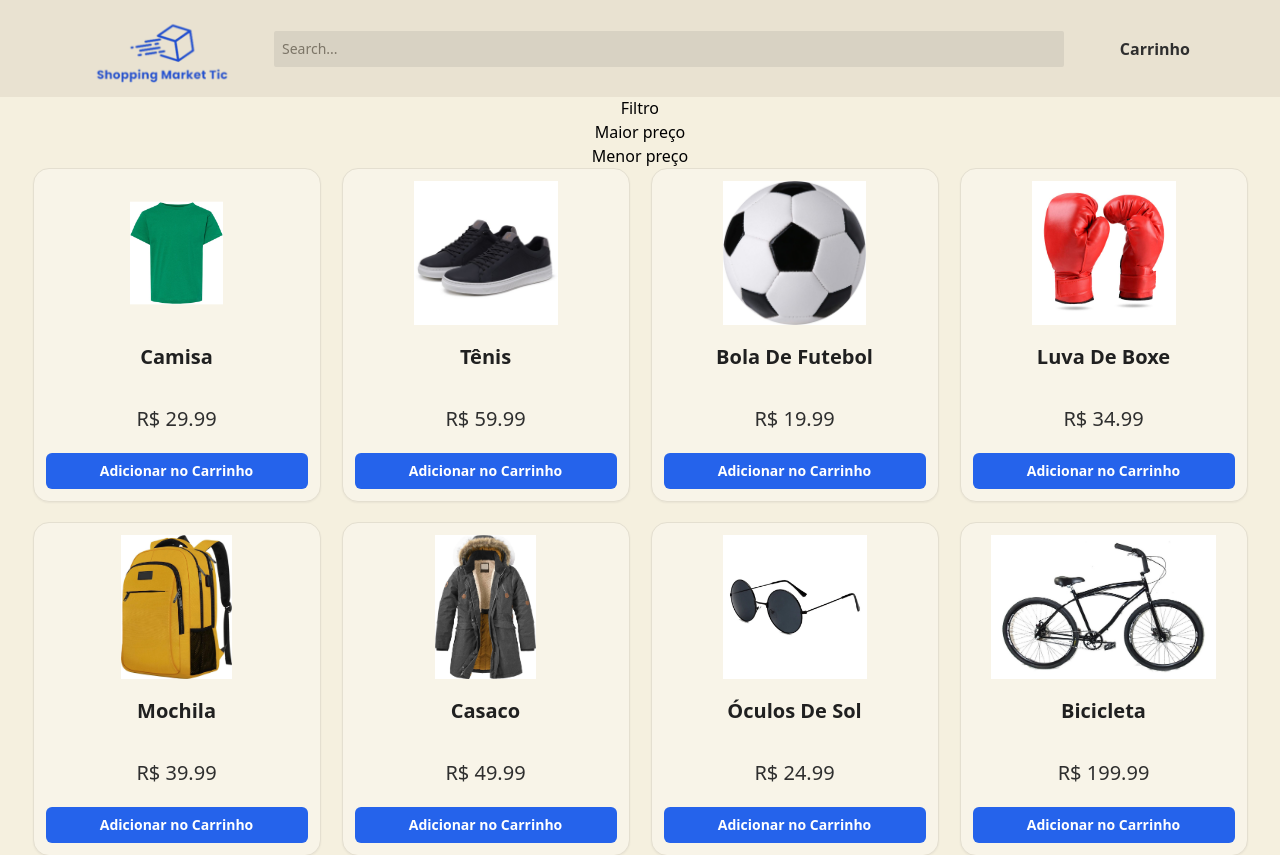
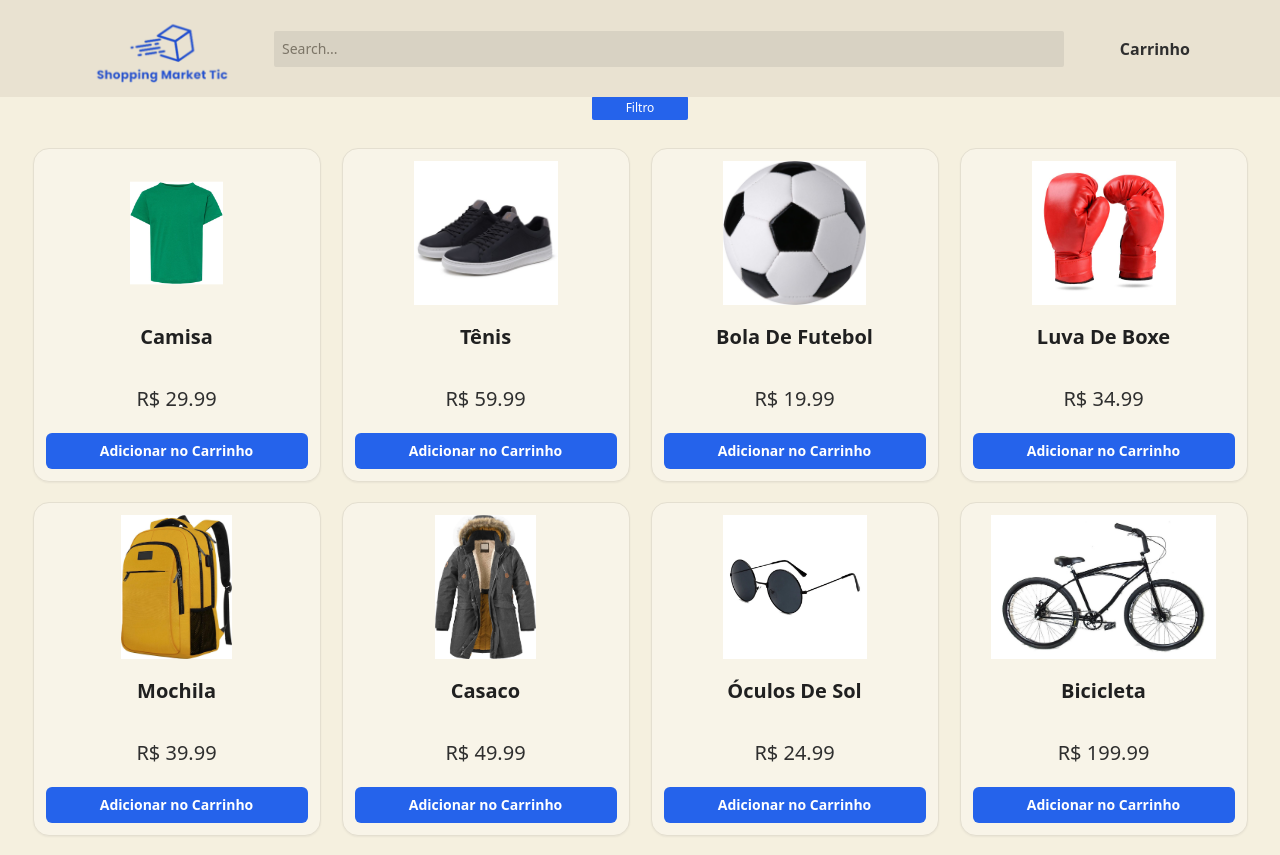
Before and after one commit to Otaviocuriel/ShoppingMarketTic, a React (Vite) app: page / in a window 1280 px wide. Shown: the top 855 px of the page. Built offline with nearby package versions, Linux system fonts and the light colour scheme; data requests are answered from the project's data file.

Commit message:
Colocando o botao de filtro

```diff
--- a/src/app/view/home.tsx
+++ b/src/app/view/home.tsx
@@ -3,13 +3,17 @@ import ProductService from "../../services/product.service";
 import type { ProductProps } from "../../interfaces/Product";
 import { useQuery } from "react-query";
 import { useState } from "react";
+import { twMerge } from "tailwind-merge";
+
+const menuListVariants = "absolute z-10 mt-1 w-48 rounded-md bg-white py-1 shadow-lg";
 
 type HomeProps = {
   searchTerm: string;
 };
 
 const Home = ({ searchTerm }: HomeProps) => {
-  const[typeFilter,setTypeFilter] = useState("")
+  const[typeFilter,setTypeFilter] = useState("");
+  const [isOpenMenu, setIsOpenMenu] = useState(false);
 
   const listOptionsFilter = [
     {
@@ -28,6 +32,19 @@ const Home = ({ searchTerm }: HomeProps) => {
     return ProductService.findAll(typeFilter);
   });
 
+  const handleFilter = (value: string) => {
+    setTypeFilter(value);
+  };
+
+  const handleFilterButton = () => {
+    setIsOpenMenu(!isOpenMenu);
+  }
+
+  const menuListClasses = twMerge(menuListVariants,
+   isOpenMenu
+    ? "flex items-center flex-col absolute top-60 bg-white rounded-md p-4 shadow-lg shadow-black w-44":
+     "hidden")
+
   const normalizedSearch = searchTerm.trim().toLowerCase();
   const filteredProducts = products?.filter((product) => {
     return product.name.toLowerCase().includes(normalizedSearch);
@@ -35,15 +52,15 @@ const Home = ({ searchTerm }: HomeProps) => {
 
   return (
 		<div className="mt-24 flex w-full flex-col items-center px-4 pb-10 sm:px-6 lg:px-8">
-      <div>
-        <button className="w-24">
+      <div className="mb-6 flex flex-col items-center">
+        <button className="mb-1 w-24 rounded-sm bg-blue-600 py-1 text-xs font-medium text-white" onClick={() => handleFilterButton()}>
           Filtro
         </button>
-        <ul>
+        <ul className={menuListClasses}>
           {listOptionsFilter.map((item) => {
             return (
-              <li key={item.name} className={item.class} >
-                <button type="button" onClick={() => setTypeFilter(item.value)}>
+              <li key={item.name} className={item.class} onClick={(e) => {e.stopPropagation(); handleFilter(item.value); setIsOpenMenu(false)}} >
+                <button type="button" className="text-xs hover:underline" onClick={() => setTypeFilter(item.value)}>
                   {item.name}
                 </button>
               </li>
```
